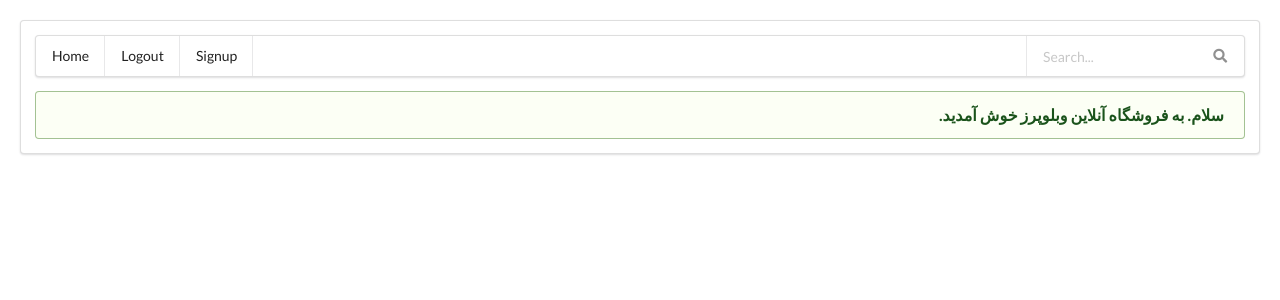
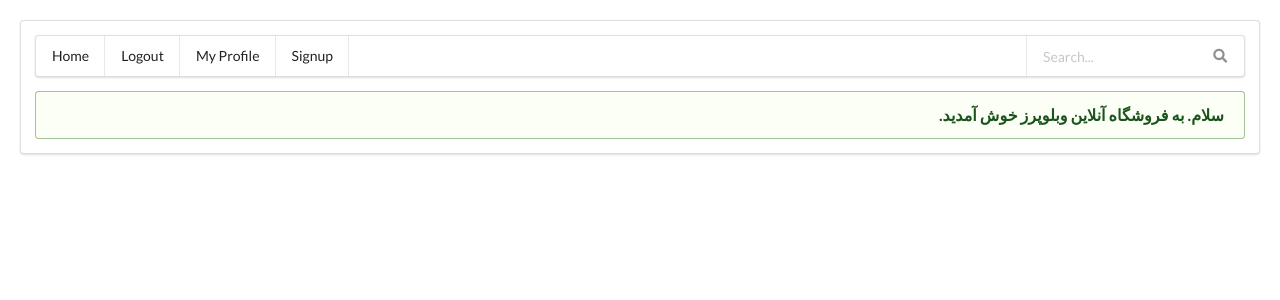
Before and after one commit to salehshoji/webelopers, a Django app: page / in a window 1280 px wide. Shown: the top 300 px of the page. Run offline with Django 3.2, Linux system fonts and the light colour scheme; the visitor is signed in with stand-in values (Sample User, id 1); some libraries are stand-ins or nearby versions.

Commit message:
Fix profile url mismatch

```diff
--- a/emptyLamp/urls.py
+++ b/emptyLamp/urls.py
@@ -20,6 +20,6 @@ from main.views import home_page_view
 
 urlpatterns = [
     path('admin/', admin.site.urls),
+    path('profile/', include('profiles.urls')),
     path('', include('main.urls')),
-    path('profile/', include('profiles.urls'))
 ]
--- a/templates/main/navbar.html
+++ b/templates/main/navbar.html
@@ -9,6 +9,9 @@
     {% else %}
     <a class="item" id="logout" href="{% url 'logout-page' %}">
         Logout
+    </a>
+    <a class="item" id="panel" href="{% url 'profile-page' %}">
+        My Profile
     </a>
     {% endif %}
     <a class="item" id="register" href="{% url 'signup-page' %}">
```
Also changed, not shown: templates/profiles/profile.html (+5 -2 lines).
